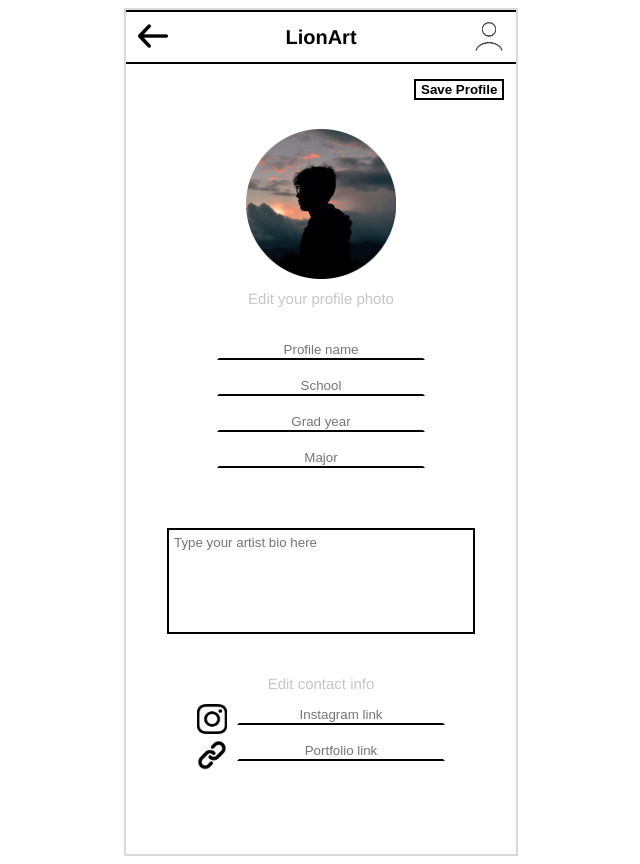
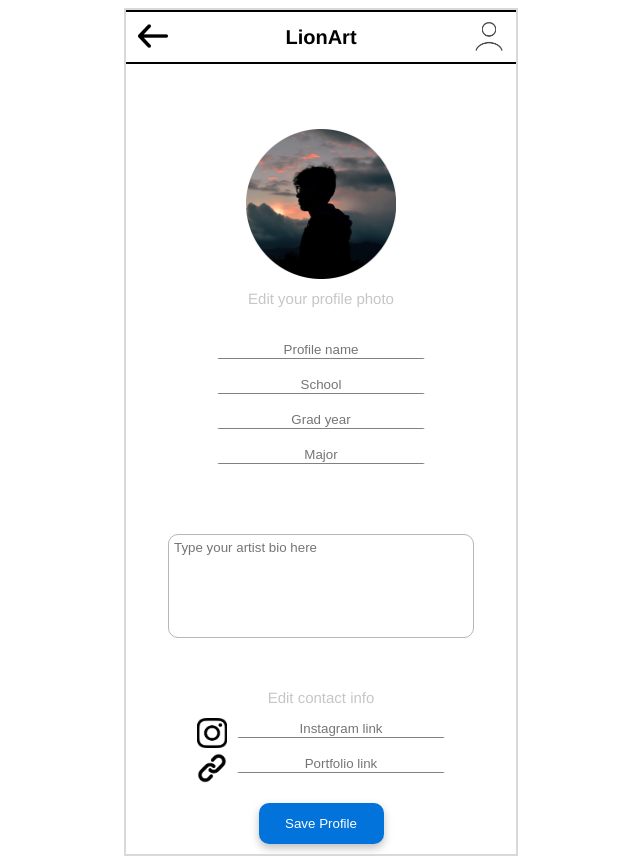
Before and after one commit to MarthaWangechi/LionArt, a Flask app: page /CreateProfile in a window 1280 px wide. Shown: the whole page, without its empty margins (319-959 px from the left). Run offline with Flask 3, Linux system fonts and the light colour scheme.

Commit message:
Updated create profile page

```diff
--- a/static/create-profile-style.css
+++ b/static/create-profile-style.css
@@ -46,13 +46,24 @@ html {
 }
 
 .save-button {
-    border: 2pt solid black;
-    background-color: white;
-    font-weight: bold;
+    border: 0px;
+    background-color: #0273DB;
     padding-left: 5px;
     padding-right: 5px;
     position: absolute;
-    right: 3%;
+    color: white;
+    width: 125px;
+    height: 41px;
+    filter: drop-shadow(0px 4px 4px rgba(0, 0, 0, 0.25));
+    border-radius: 10px;
+    margin-top: 40px;
+}
+
+.save-button-div {
+    align-items: center;
+    justify-content: center;
+    display: flex;
+
 }
 
 .profile-editor {
@@ -91,20 +102,23 @@ html {
     border-top: 2px solid white;
     border-left: 2px solid white;
     border-right: 2px solid white;;
-    border-bottom: 2px solid black;
+    border-bottom: 0.5px solid rgb(133, 128, 128);
 }
 
 .description {
     margin-top: 30px;
+    padding: 10px;
 }
 
 #description-input {
-    border: 2pt solid black;
+    border: 0.5pt solid rgb(184, 181, 181);
     color: #A8A8A8A8;
     background-color: white;
     width: 300px;
     height: 100px;
     margin-bottom: 30px;
+    border-radius: 10px;
+
 }
 
 #description-input::placeholder {
--- a/templates/create-profile.html
+++ b/templates/create-profile.html
@@ -10,7 +10,7 @@
             <div class="navigation-bar-element">LionArt</div>
             <div class="navigation-bar-element"><img class="navigation-bar-image" src="{{ url_for('static', filename = 'img/profile-button.png')}}" alt="Menu"></div>
         </div>
-        <button class="save-button" onclick="window.location.href = '{{ url_for('display_artist_profile') }}';">Save Profile</button>
+
         <div class="profile-editor">
             <img class="profile-pic" src="{{ url_for('static', filename = 'img/john_pic.png')}}">
             <div class="instructions">Edit your profile photo</div>
@@ -34,7 +34,12 @@
                     <input class="general-info" type="text" placeholder="Portfolio link">
                 </div>
             </div>
+          </div>
+          <div class="save-button-div">
+            <button class="save-button" onclick="window.location.href = '{{ url_for('display_artist_profile') }}';">Save Profile</button>
+          </div>
         </div>
+
     </div>
   </body>
 </html>
```
